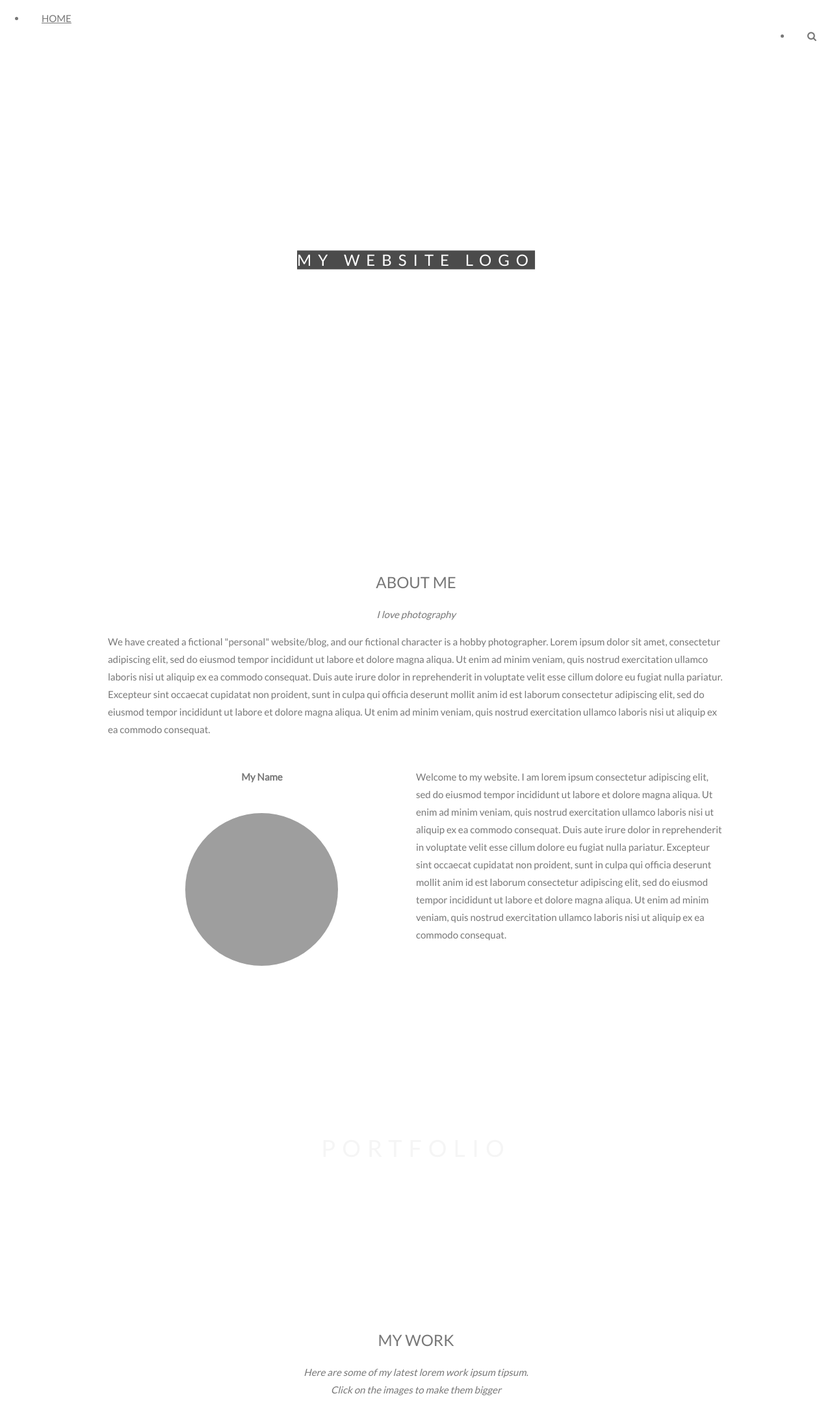
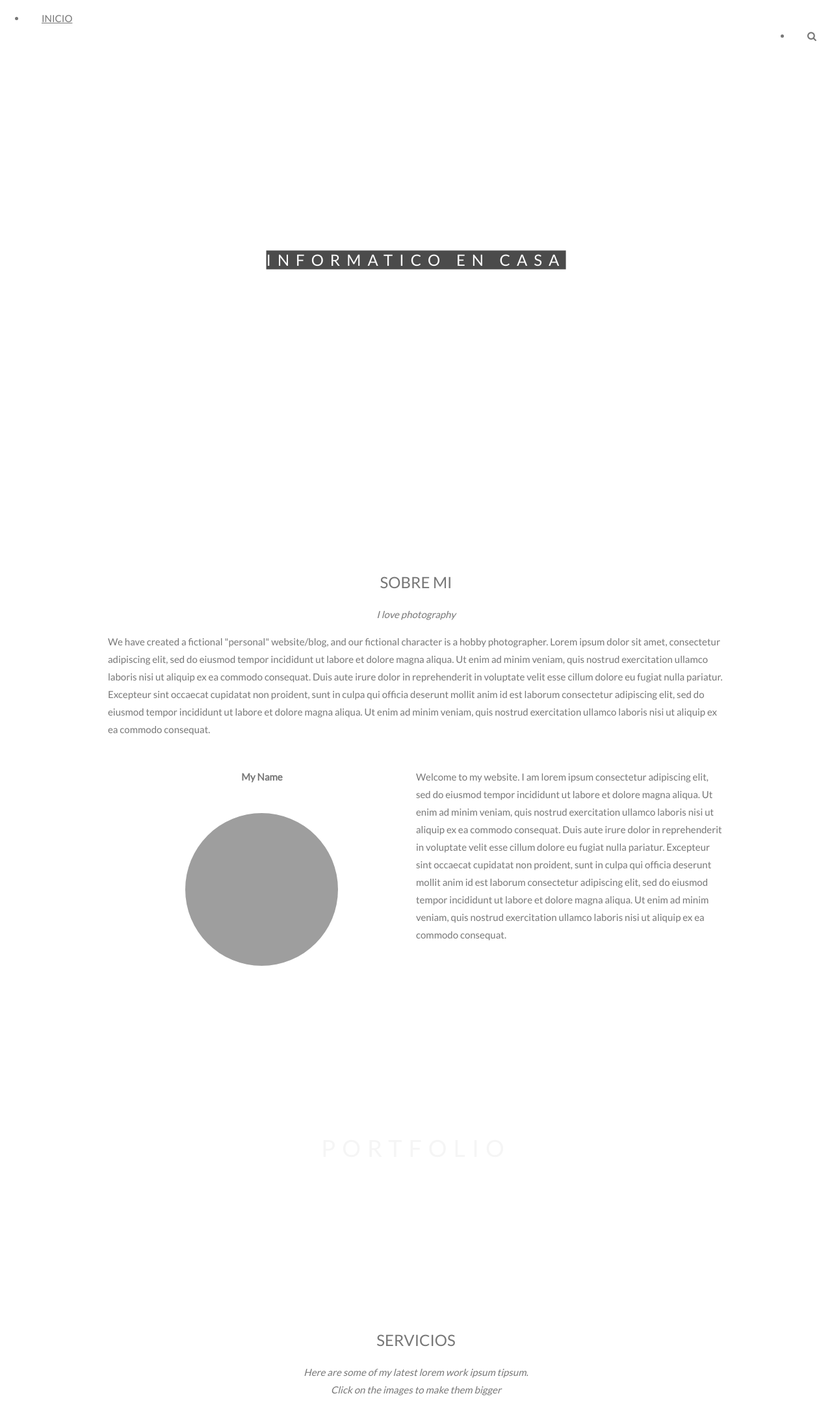
Before and after one commit to hugosanchezes/hugosanchezes.github.io, a plain HTML site: page index.html in a window 1280 px wide. Shown: the top 2191 px of the page at 65% size. Drawn offline with nearby package versions, Linux system fonts and the light colour scheme; some packages are replaced by stand-ins of ours; grey boxes are pictures that could not be loaded.

Commit message:
Modificación temporal

```diff
--- a/index.html
+++ b/index.html
@@ -1,6 +1,6 @@
 <!DOCTYPE html>
 <html>
-<title>W3.CSS</title>
+<title>informaticoencasa.net</title>
 <meta name="viewport" content="width=device-width, initial-scale=1">
 <link rel="stylesheet" href="http://www.w3schools.com/lib/w3.css">
 <link rel="stylesheet" href="https://fonts.googleapis.com/css?family=Lato">
@@ -62,7 +62,7 @@ body, html {
 <!-- Navbar (sit on top) -->
 <div class="w3-top">
   <ul class="w3-navbar" id="myNavbar">
-    <li><a href="#" class="w3-padding-large">HOME</a></li>
+    <li><a href="#" class="w3-padding-large">INICIO</a></li>
     <li class="w3-hide-small w3-right">
       <a href="#" class="w3-padding-large w3-hover-red"><i class="fa fa-search"></i></a>
     </li>
@@ -72,13 +72,13 @@ body, html {
 <!-- First Parallax Image with Logo Text -->
 <div class="bgimg-1 w3-opacity w3-display-container">
   <div class="w3-display-middle" style="white-space:nowrap;">
-    <span class="w3-center w3-padding-xlarge w3-black w3-xlarge w3-wide w3-animate-opacity">MY <span class="w3-hide-small">WEBSITE</span> LOGO</span>
+    <span class="w3-center w3-padding-xlarge w3-black w3-xlarge w3-wide w3-animate-opacity">INFORMATICO <span class="w3-hide-small">EN</span> CASA</span>
   </div>
 </div>
 
 <!-- Container (About Section) -->
 <div class="w3-content w3-container w3-padding-64" id="about">
-  <h3 class="w3-center">ABOUT ME</h3>
+  <h3 class="w3-center">SOBRE MI</h3>
   <p class="w3-center"><em>I love photography</em></p>
   <p>We have created a fictional "personal" website/blog, and our fictional character is a hobby photographer. Lorem ipsum dolor sit amet, consectetur adipiscing elit, sed do eiusmod tempor incididunt ut labore et dolore magna aliqua. Ut enim ad minim veniam,
     quis nostrud exercitation ullamco laboris nisi ut aliquip ex ea commodo consequat. Duis aute irure dolor in reprehenderit in voluptate velit esse cillum dolore eu fugiat nulla pariatur. Excepteur sint occaecat cupidatat non proident, sunt in culpa
@@ -107,7 +107,7 @@ body, html {
 
 <!-- Container (Portfolio Section) -->
 <div class="w3-content w3-container w3-padding-64">
-  <h3 class="w3-center">MY WORK</h3>
+  <h3 class="w3-center">SERVICIOS</h3>
   <p class="w3-center"><em>Here are some of my latest lorem work ipsum tipsum.<br> Click on the images to make them bigger</em></p><br>
 
   <!-- Responsive Grid. Four columns on tablets, laptops and desktops. Will stack on mobile devices/small screens (100% width) -->
@@ -165,7 +165,7 @@ body, html {
 
 <!-- Container (Contact Section) -->
 <div class="w3-content w3-container w3-padding-64">
-  <h3 class="w3-center">WHERE I WORK</h3>
+  <h3 class="w3-center">CLIENTES</h3>
   <p class="w3-center"><em>I'd love your feedback!</em></p>
 
   <div class="w3-row w3-padding-32 w3-section">
@@ -189,7 +189,7 @@ body, html {
         </div>
       </div>
       <input class="w3-input w3-border w3-hover-light-grey" type="text" placeholder="Comment">
-      <button class="w3-btn w3-section w3-right">SEND</button>
+      <button class="w3-btn w3-section w3-right">ENVIAR</button>
     </div>
   </div>
 </div>
```
